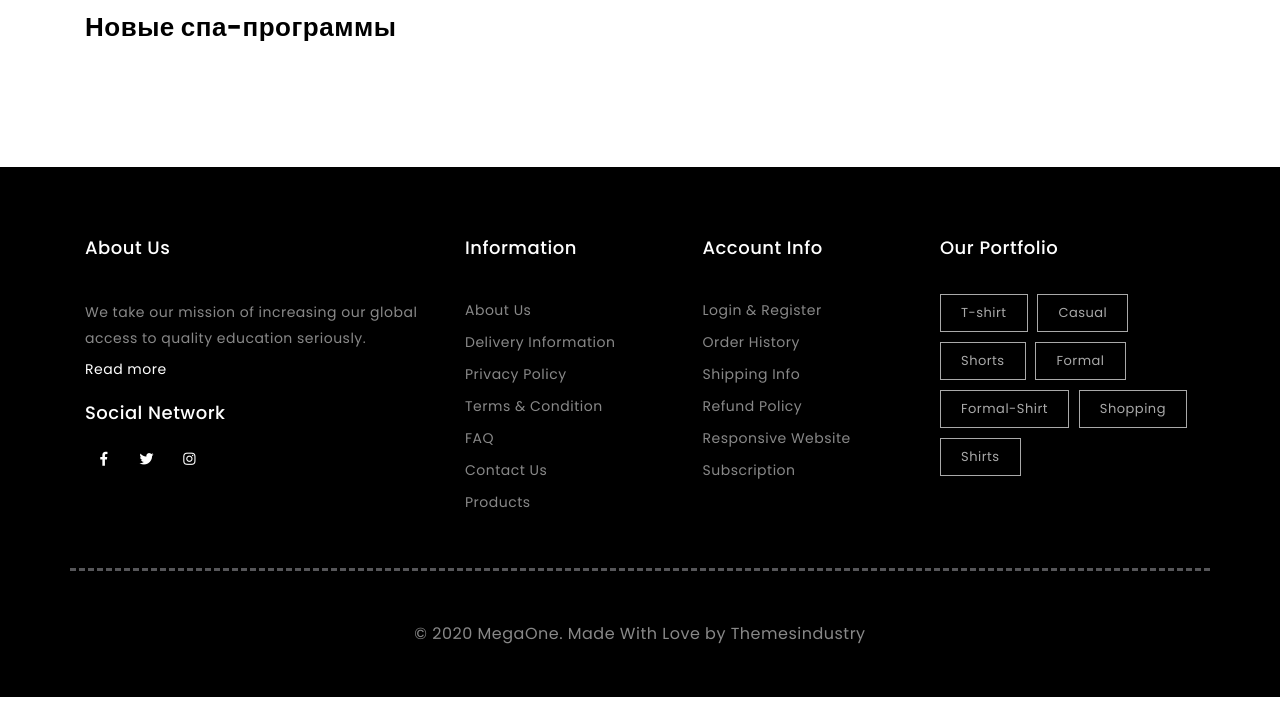
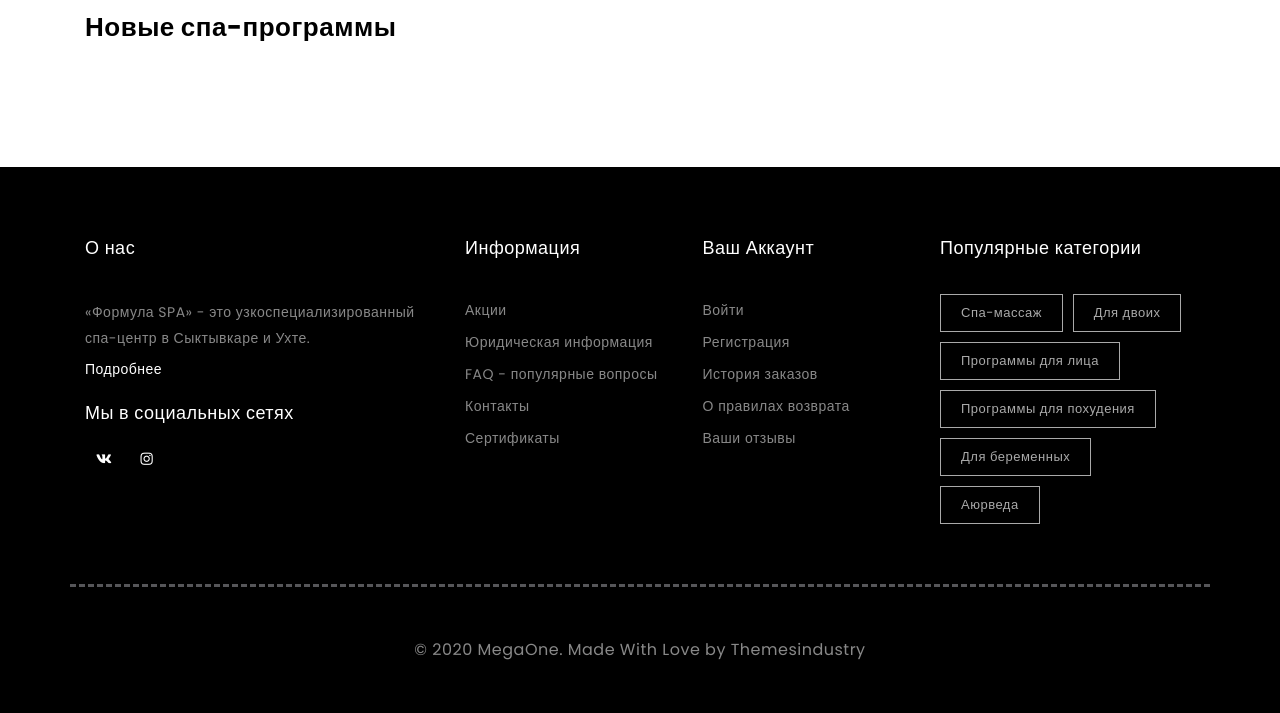
Before and after one commit to MokkoFm/formula-spa-django, a Django app: page / in a window 1280 px wide. Shown: the part 2858-3571 px from the top of the page. Run offline with Django 3.2, Linux system fonts and the light colour scheme; data that the repository does not hold is empty; parts of the project's set-up code (start-up, migrations or seed data) failed here and were passed over; some libraries are stand-ins or nearby versions; some web fonts are replaced.

Commit message:
add content to footer

```diff
--- a/spaweb/templates/base.html
+++ b/spaweb/templates/base.html
@@ -489,55 +489,50 @@
     <div class="container">
         <div class="row footer-container">
             <div class="col-sm-12 col-lg-4 f-sec1  text-center text-lg-left">
-                <h4 class="high-lighted-heading">About Us</h4>
-                <p>We take our mission of increasing our global access to quality education seriously. </p>
-                <a href="#">Read more</a>
-                <h4>Social Network</h4>
+                <h4 class="high-lighted-heading">О нас</h4>
+                <p>«Формула SPA» - это узкоспециализированный спа-центр в Сыктывкаре и Ухте. </p>
+                <a href="#">Подробнее</a>
+                <h4>Мы в социальных сетях</h4>
                 <div class="s-icons">
                     <ul class="social-icons-simple">
-                        <li><a href="javascript:void(0)" class="facebook-bg-hvr"><i class="fab fa-facebook-f" aria-hidden="true"></i></a></li>
-                        <li><a href="javascript:void(0)" class="twitter-bg-hvr"><i class="fab fa-twitter" aria-hidden="true"></i></a> </li>
-                        <li><a href="javascript:void(0)" class="instagram-bg-hvr"><i class="fab fa-instagram" aria-hidden="true"></i></a></li>
+                        <li><a href="https://vk.com/clubformulaspa" class="facebook-bg-hvr"><i class="fab fa-vk" aria-hidden="true"></i></a></li>
+                        <li><a href="https://www.instagram.com/formula_spa/" class="instagram-bg-hvr"><i class="fab fa-instagram" aria-hidden="true"></i></a></li>
                     </ul>
                 </div>
             </div>
             <div class="col-sm-12 col-lg-5 f-sec2 ">
                 <div class="row">
                     <div class="col-12 col-md-6">
-                        <h4 class="text-center text-md-left">Information</h4>
+                        <h4 class="text-center text-md-left">Информация</h4>
                         <ul class="text-center text-md-left">
-                            <li><a href="#">About Us</a></li>
-                            <li><a href="#">Delivery Information</a></li>
-                            <li><a href="#">Privacy Policy</a></li>
-                            <li><a href="#">Terms & Condition</a></li>
-                            <li><a href="#">FAQ</a></li>
-                            <li><a href="contact.html">Contact Us</a></li>
-                            <li><a href="#">Products</a></li>
+                            <li><a href="#">Акции</a></li>
+                            <li><a href="#">Юридическая информация</a></li>
+                            <li><a href="#">FAQ - популярные вопросы</a></li>
+                            <li><a href="contact.html">Контакты</a></li>
+                            <li><a href="#">Сертификаты</a></li>
                         </ul>
                     </div>
                     <div class="col-12 col-md-6">
-                        <h4 class="text-center text-md-left">Account Info</h4>
+                        <h4 class="text-center text-md-left">Ваш Аккаунт</h4>
                         <ul class="text-center text-md-left">
-                            <li><a href="#">Login & Register</a></li>
-                            <li><a href="#">Order History</a></li>
-                            <li><a href="#">Shipping Info</a></li>
-                            <li><a href="#">Refund Policy</a></li>
-                            <li><a href="#">Responsive Website</a></li>
-                            <li><a href="#">Subscription</a></li>
+                            <li><a href="#">Войти</a></li>
+                            <li><a href="#">Регистрация</a></li>
+                            <li><a href="#">История заказов</a></li>
+                            <li><a href="#">О правилах возврата</a></li>
+                            <li><a href="#">Ваши отзывы</a></li>
                         </ul>
                     </div>
                 </div>
             </div>
             <div class="col-sm-12 col-lg-3 f-sec3  text-center text-lg-left">
-                <h4>Our Portfolio</h4>
+                <h4>Популярные категории</h4>
                 <div class="foot-tag-list">
-                    <span>T-shirt</span>
-                    <span>Casual</span>
-                    <span>Shorts</span>
-                    <span>Formal</span>
-                    <span>Formal-Shirt</span>
-                    <span>Shopping</span>
-                    <span>Shirts</span>
+                    <span>Спа-массаж</span>
+                    <span>Для двоих</span>
+                    <span>Программы для лица</span>
+                    <span>Программы для похудения</span>
+                    <span>Для беременных</span>
+                    <span>Аюрведа</span>
                 </div>
             </div>
         </div>
```
